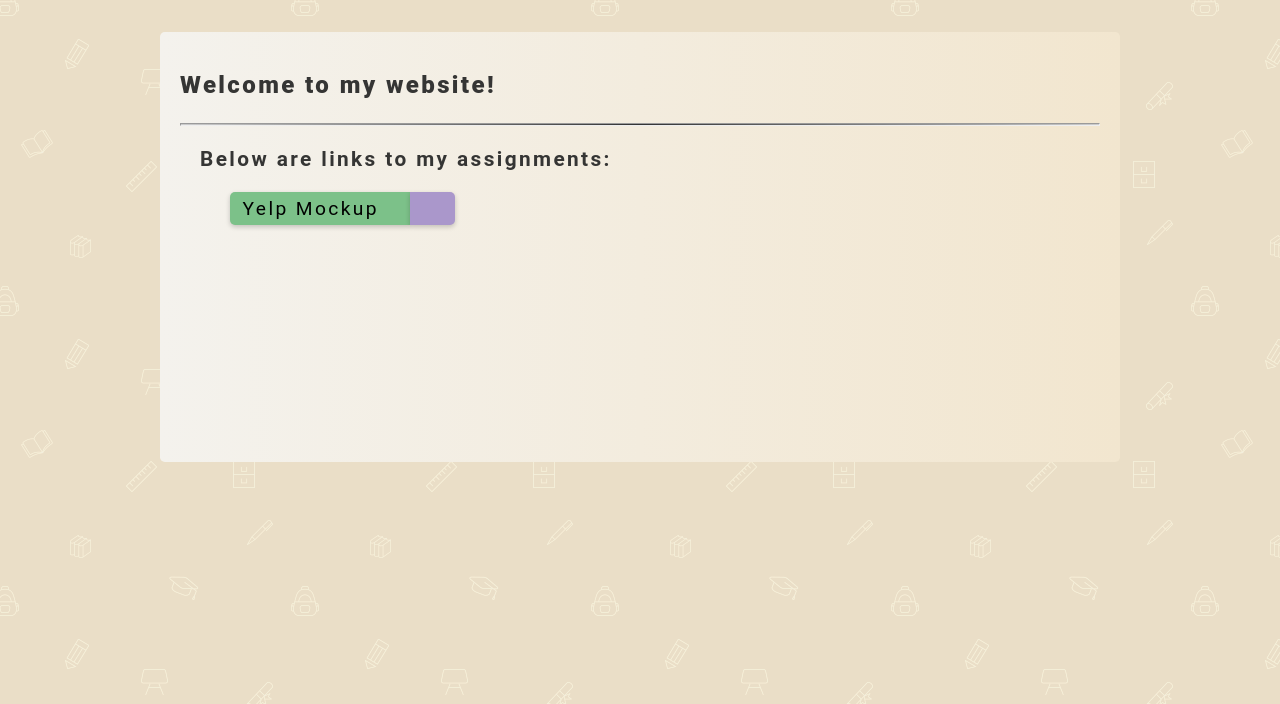
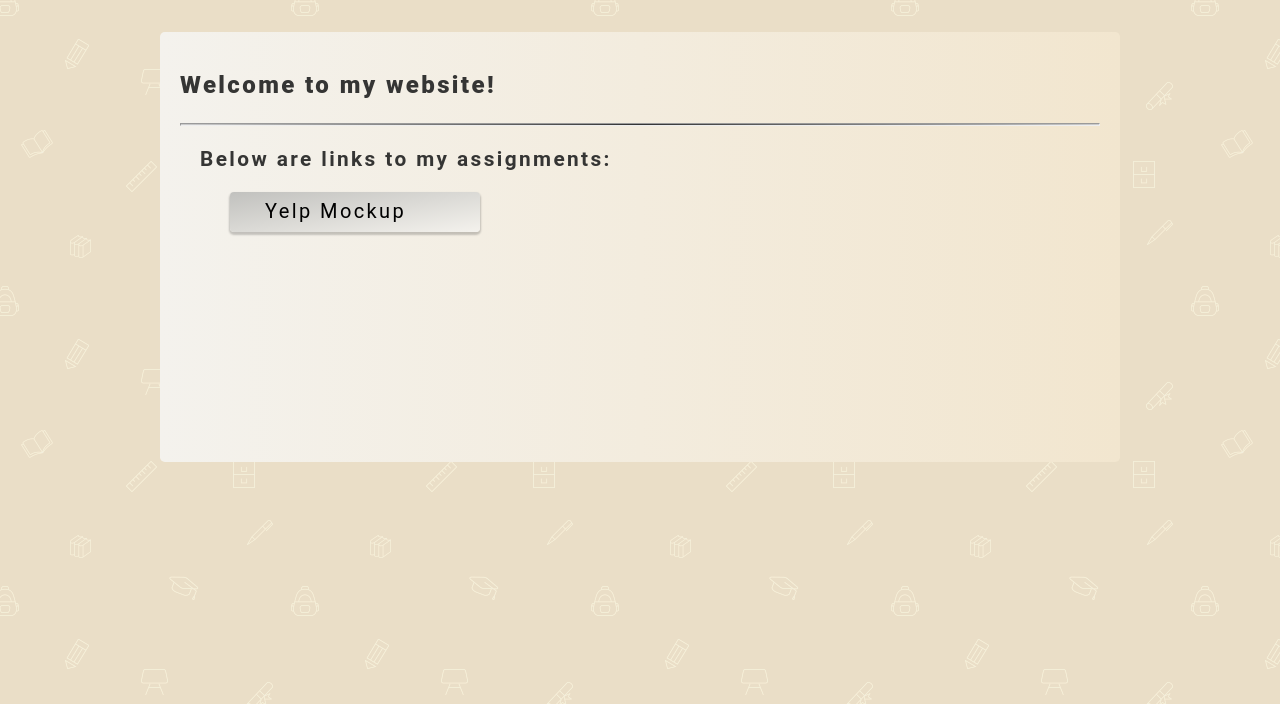
Before and after one commit to evvels2131/is661, a website: page src/index.pug in a window 1280 px wide. Shown: the part 96-800 px from the top of the page. Drawn offline with nearby package versions, Linux system fonts and the light colour scheme; files that its build step writes are made by us from their sources; files whose address does not match are found by name.

Commit message:
Changed the look of the link to assignments

```diff
--- a/src/index.pug
+++ b/src/index.pug
@@ -29,10 +29,12 @@ html(lang='en')
 
           p.text Below are links to my assignments:
 
-          a(href='yelp-mockup')
-            .link-rside Yelp Mockup
-            .link-lside
-              i(class='mi mi-insert-link')
+          a(href='yelp-mockup' class='assignment-link')
+            span.name Yelp Mockup
+            span.icon
+              i.mi.mi-link
+
+
 
     //-footer
       //-container
--- a/src/sass/styles.sass
+++ b/src/sass/styles.sass
@@ -71,40 +71,40 @@ section
         font-weight: 600
 
       a
+        display: block
         margin-left: 50px
-        display: block
-        width: 225px
+        width: 250px
+        height: 40px
+        border-radius: 4px
+        box-shadow: 0px 2px 2px 1px rgba(0, 0, 0, 0.2)
         color: black
+        text-align: center
+        text-decoration: none
+        font-size: 1.25em
+        background-image: linear-gradient(to right bottom, $shadow, $secondary-color)
 
-        .link-rside
+        .name
+          display: block
           float: left
-          width: 167px
-          background: yellow
-          font-size: 1.2em
-          height: 20px
-          padding: 5px 0 8px 12.5px
-          border-top-left-radius: 5px
-          border-bottom-left-radius: 5px
-          background: $light-green
-          box-shadow: 0px 2px 5px 0px rgba(0, 0, 0, 0.2)
+          padding-left: 35px
+          padding-top: 7.5px
 
-        .link-lside
+
+        .icon
+          display: block
           float: right
-          width: 30px
-          height: 20px
-          background: green
-          text-align: center
-          font-size: 1.3em
-          padding: 5px 7px 8px 8px
-          border-top-right-radius: 5px
-          border-bottom-right-radius: 5px
-          background: #AA97CB
-          box-shadow: 0px 2px 5px 0px rgba(0, 0, 0, 0.2)
+          padding-right: 35px
+          padding-top: 6px
+          font-size: 1.4em
 
         &::after
           content: ''
           display: block
           clear: both
+
+        &:hover
+          background-image: linear-gradient(to left bottom, $shadow, $secondary-color)
+          color: blue
 
 @media (max-width: 680px)
   .container
```
Also changed, not shown: dist/css/main.min.css, dist/index.html.
